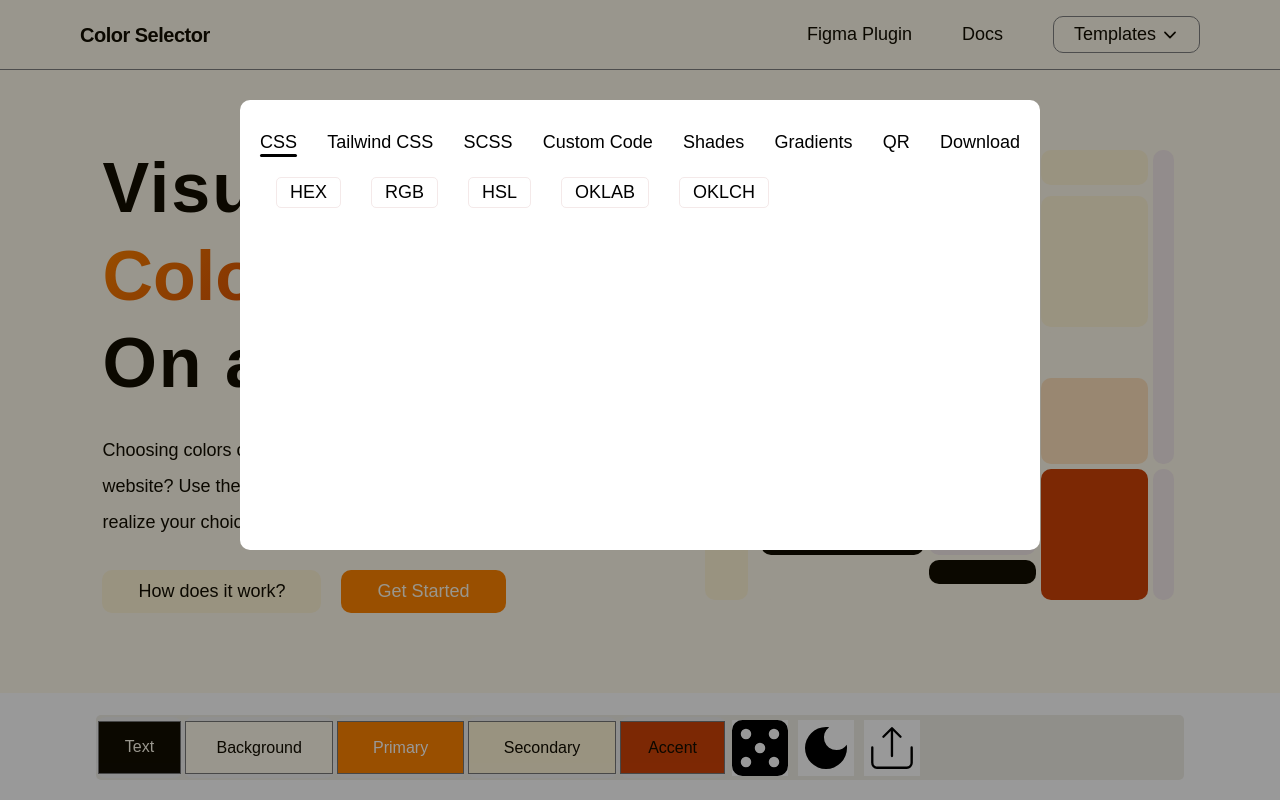
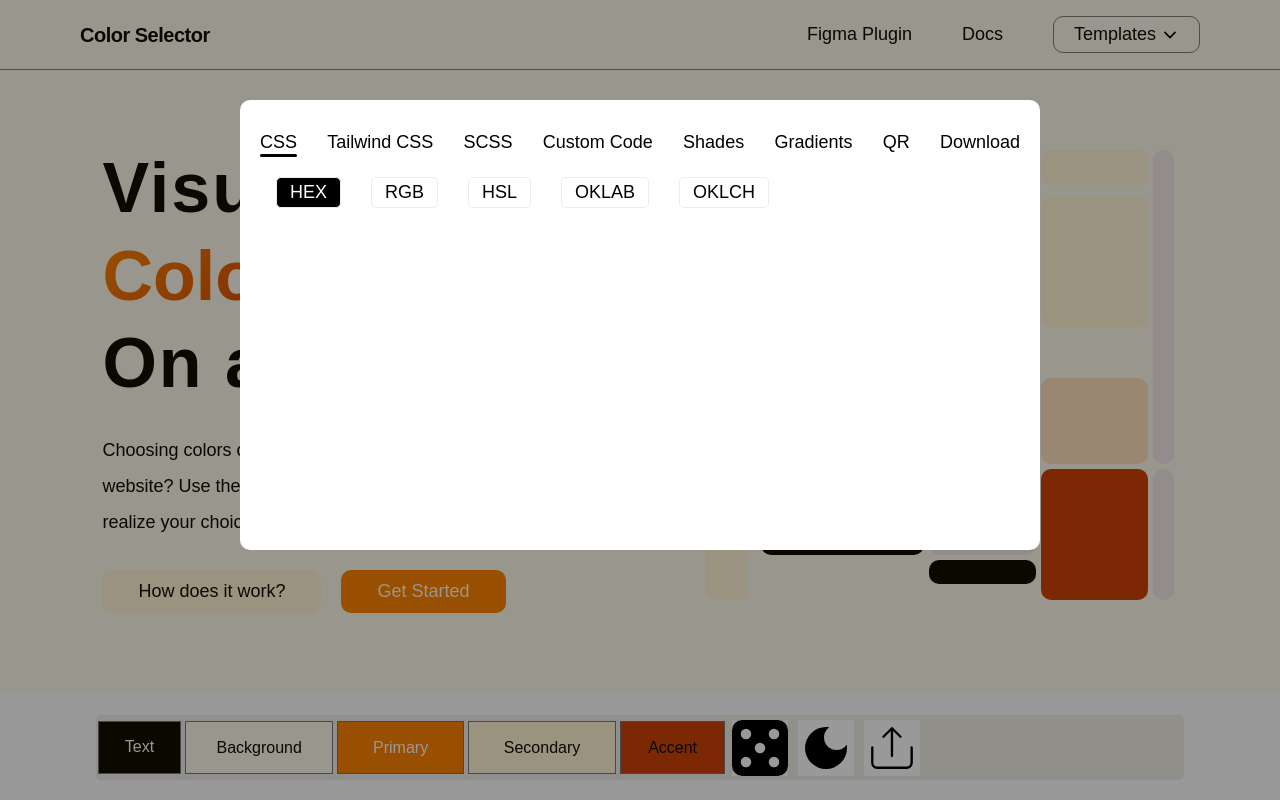
Before and after one commit to eduarf/visualize-colors, a React (Vite) app: page / in a window 1280 px wide. Both pictures are taken after a click on the icon 892 px from the left and 747 px from the top of the page. Built offline with nearby package versions, Linux system fonts and the light colour scheme; a web font is replaced by a local one.

Commit message:
subMenu and popupSubController

```diff
--- a/src/components/popup/components/SubMenu.jsx
+++ b/src/components/popup/components/SubMenu.jsx
@@ -1,33 +1,45 @@
-import styled from "styled-components"
-import { subMenuItems } from "../../../../data"
-// import { useSelector } from "react-redux";
+import styled from "styled-components";
+import { subMenuItems } from "../../../../data";
+import { useDispatch, useSelector } from "react-redux";
+import { popupSubController } from "../../../features/popupSlice";
 
 const StyledSubMenu = styled.div`
-display: flex;
-gap: 3rem;
+  display: flex;
+  gap: 3rem;
 `;
 
 const StyledSubMenuItem = styled.div`
   font-size: 1.8rem;
-  padding: .2rem 1.3rem;
+  padding: 0.2rem 1.3rem;
   border: 1px solid var(--color-lightgray);
   border-radius: 5px;
+  color: ${props => props.$isSelected ? '#fff' : '#000'};
+  background-color: ${props => props.$isSelected ? '#000' : 'transparent'};
   &:hover {
-    background-color: #ebeaea;
+    background-color: ${props => props.$isSelected ? null : '#ebeaea'};
     cursor: pointer;
   }
 `;
 
 export default function SubMenu() {
-  // const popupName = useSelector(state => state.popup.popupContent);
-  // console.log(popupName);
+  const popupName = useSelector((state) => state.popup.popupSub);
+  const dispatch = useDispatch();
   return (
     <StyledSubMenu>
       {subMenuItems.map((item) => {
-        return <StyledSubMenuItem key={item.id}>
+        return (
+          <StyledSubMenuItem
+            key={item.id}
+            $isSelected={
+              item.name === popupName ||
+              (popupName === null && item.name === "HEX")
+            }
+             onClick={() => dispatch(popupSubController(item.name))}
+          >
             {item.name}
-        </StyledSubMenuItem>
+          </StyledSubMenuItem>
+        );
       })}
     </StyledSubMenu>
-  )
+  );
 }
--- a/src/features/popupSlice.js
+++ b/src/features/popupSlice.js
@@ -3,6 +3,7 @@ import { createSlice } from "@reduxjs/toolkit";
 
 const initialState = {
   popupContent: null,
+  popupSub: null,
 };
 
 const popupSlice = createSlice({
@@ -12,9 +13,12 @@ const popupSlice = createSlice({
     popupController: (state, action) => {
       state.popupContent = action.payload;
     },
+    popupSubController: (state, action) => {
+      state.popupSub = action.payload;
+    },
   },
 });
 
-export const { popupController } = popupSlice.actions;
+export const { popupController, popupSubController } = popupSlice.actions;
 
 export default popupSlice.reducer;
```
